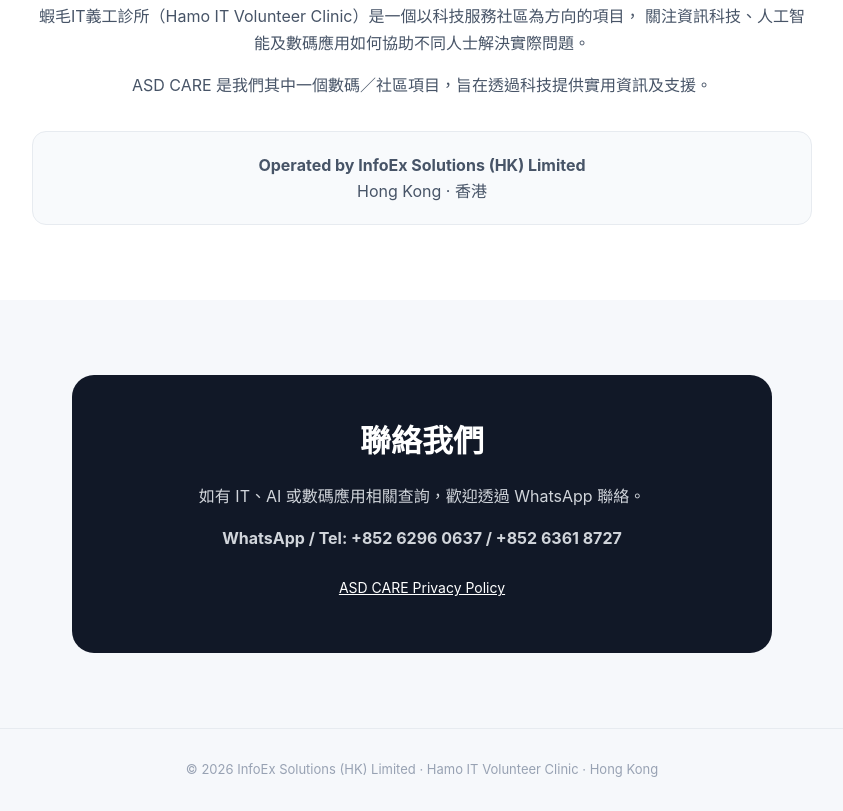
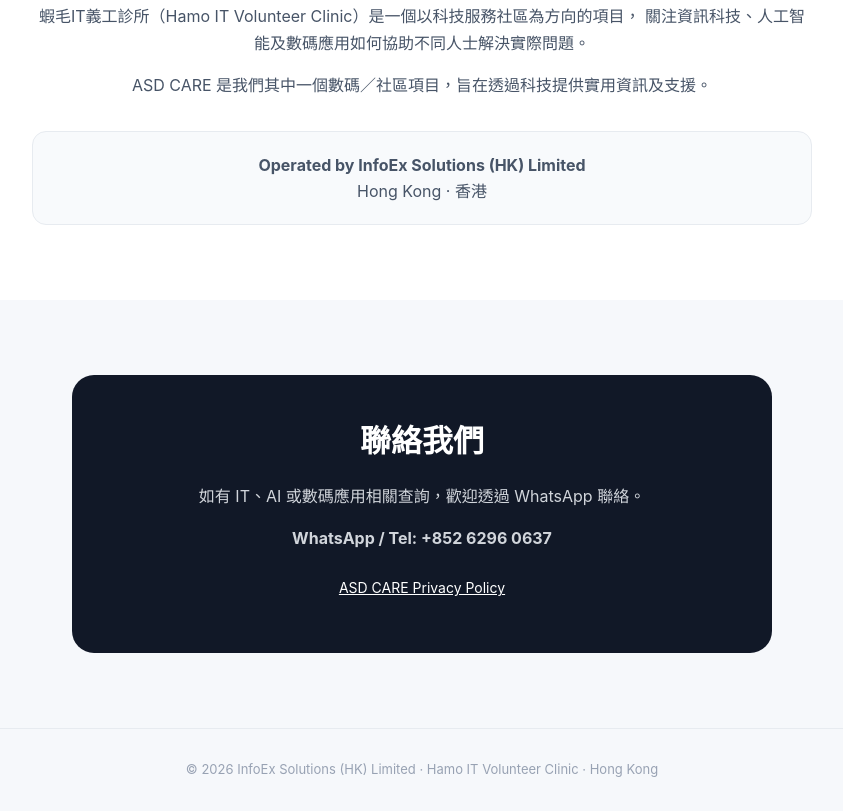
Before and after one commit to asdcare/asdcare.github.io, a plain HTML site: page index.html in a window 1280 px wide. Shown: the part 1244-2055 px from the top of the page, without its empty margins (218-1061 px from the left). Drawn offline with Linux system fonts and the light colour scheme.

Commit message:
Update index.html

```diff
--- a/index.html
+++ b/index.html
@@ -146,7 +146,7 @@
     <div class="contactbox">
       <h2 style="color:white">聯絡我們</h2>
       <p>如有 IT、AI 或數碼應用相關查詢，歡迎透過 WhatsApp 聯絡。</p>
-      <p><strong>WhatsApp / Tel: +852 6296 0637 / +852 6361 8727</strong></p>
+      <p><strong>WhatsApp / Tel: +852 6296 0637</strong></p>
       <p style="font-size:14px;margin-top:25px">
         <a href="https://virt888.github.io/asdCare_files/asd-care-privacy/privacy_policy.html">ASD CARE Privacy Policy</a>
       </p>
```
